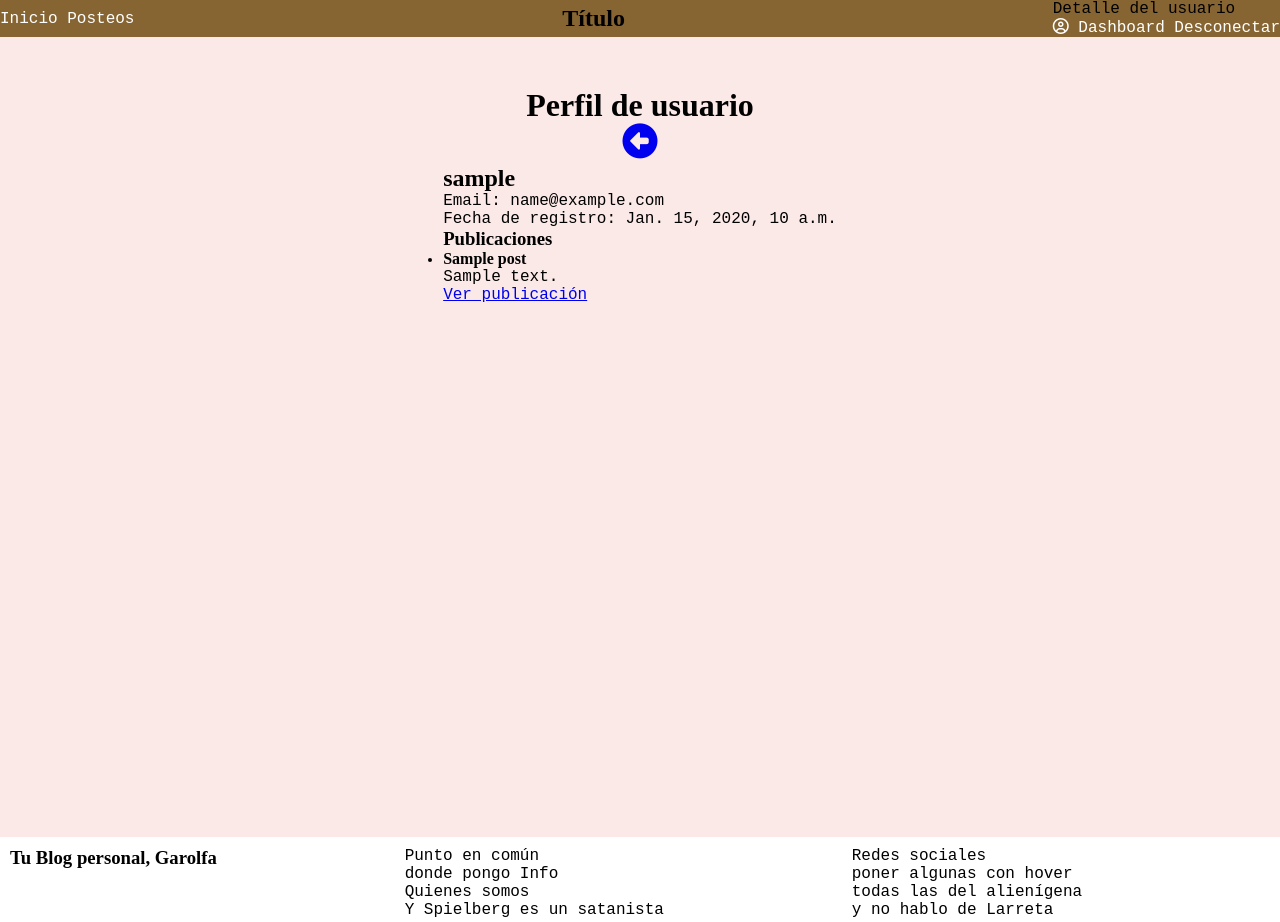
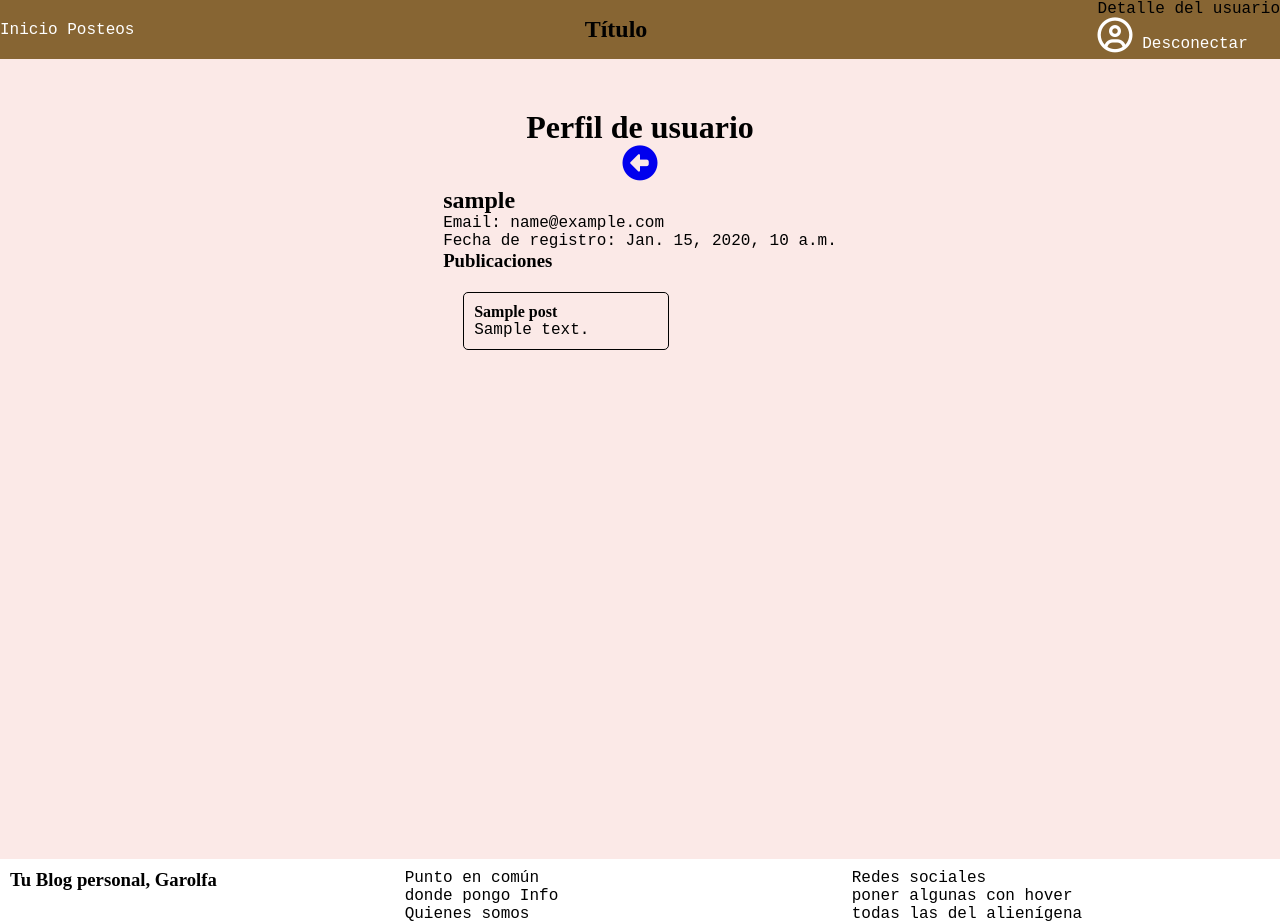
Before and after one commit to Naiitiry/django-blog, a Django app: page /accounts/profile/ in a window 1280 px wide. Shown: the top 922 px of the page. Run offline with Django 5.2, Linux system fonts and the light colour scheme; a user stored in the database is signed in; tables that the repository leaves empty hold one stand-in row (values such as "Sample post"); some libraries are stand-ins or nearby versions.

Commit message:
update index

```diff
--- a/blog/static/css/style.css
+++ b/blog/static/css/style.css
@@ -42,7 +42,10 @@ nav a{
     color: white;
 }
 nav a:hover{
-    color: red;
+    color: rgb(211, 57, 57);
+}
+.user-icon{
+    font-size: 35px;
 }
 .nav-link{
     display: flex;
@@ -87,6 +90,29 @@ nav a:hover{
     animation-range: entry 0% cover 40%;
 }
 
+.detail-account{
+    display:grid;
+    grid-template-columns: auto auto auto;
+    align-items: center;
+    text-decoration: none;
+    list-style: none;
+    margin: 10px;
+    padding: 10px;
+}
+.detail-account a{
+    text-decoration: none;
+    margin-right: 10px;
+    border-radius: 5px;
+}
+.detail-account a:hover{
+    background-color: rgb(156, 156, 214);
+}
+.detail-account li{
+    border: 1px solid black;
+    border-radius: 5px;
+    color: #000;
+    padding: 10px;
+}
 .detail{
     display: flex;
     flex-direction: column;
@@ -122,7 +148,7 @@ nav a:hover{
 input, select, textarea {
     outline: none;
     box-shadow: none;
-    border: 1px solid var(--color-tertiary);
+    border: 1px solid;
     padding: 10px;
     width: 100%;
     font-size: 16px;
@@ -130,7 +156,6 @@ input, select, textarea {
 }
 
 form{
-    background-color: #876533;
     padding: 20px;
     display: flex;
     flex-direction: column;
--- a/blog/templates/accounts/detail.html
+++ b/blog/templates/accounts/detail.html
@@ -15,13 +15,15 @@
         {% endif %}
             <h3>Publicaciones</h3>
         {% if user_post %}
-            <ul>
+            <ul class="detail-account">
                 {% for post in user_post %}
-                    <li>
-                        <h4>{{ post.title }}</h4>
-                        <p>{{ post.description|truncatechars:30 }}</p>
-                        <a href="{% url 'post_view' id=post.id %}">Ver publicación</a>
-                    </li>
+                    <a href="{% url 'post_view' id=post.id %}">
+                        <li>
+                            <h4>{{ post.title }}</h4>
+                            <p>{{ post.description|truncatechars:30 }}</p>
+                        </li>
+                    </a>
+
                 {% endfor %}
             </ul>
         {% else %}
--- a/blog/templates/layout/partials/menu.html
+++ b/blog/templates/layout/partials/menu.html
@@ -10,8 +10,7 @@
     </div>
     <div class="dropdown">
         <p>Detalle del usuario</p>
-        <a href="{% url 'user_profile' %}"><i class="fa-regular fa-circle-user"></i></a>
-        <a href="#">Dashboard</a>
+        <a href="{% url 'user_profile' %}" class="user-icon"><i class="fa-regular fa-circle-user"></i></a>
         <a href="{% url 'logout' %}">Desconectar</a>
     </div>
 </nav>
```
